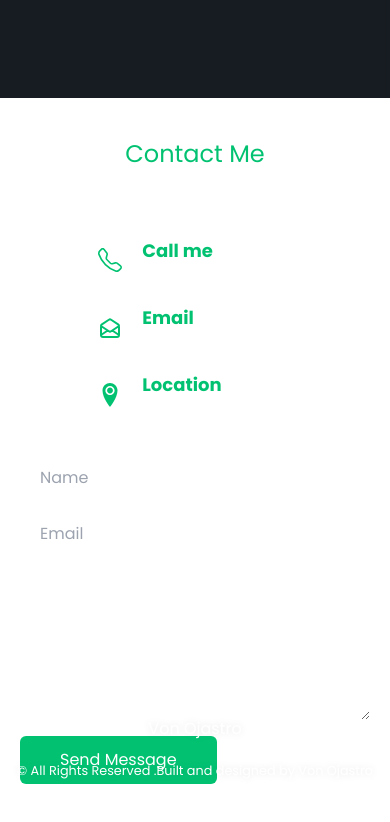
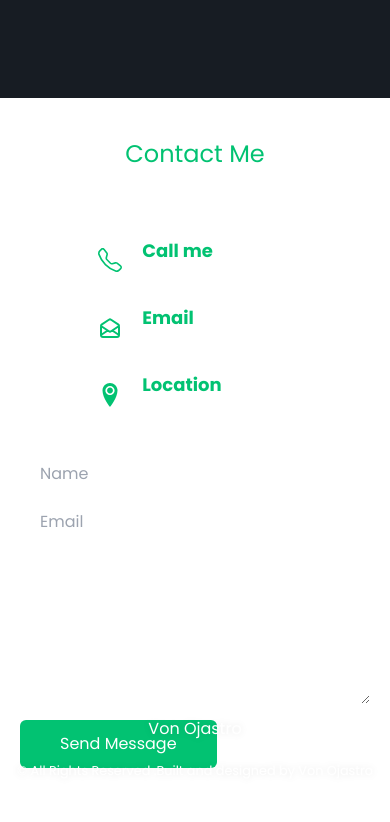
Before and after one commit to vonojastro/portfolio-web, a Next.js app: page / in a window 390 px wide. Shown: the part 2914-3736 px from the top of the page. Built offline with nearby package versions, Linux system fonts and the light colour scheme.

Commit message:
contact changes

```diff
--- a/components/Contact.tsx
+++ b/components/Contact.tsx
@@ -54,10 +54,10 @@ const Contact = () => {
 
             <form className='flex flex-col gap-4 md:gap-5 items-start w-full' onClick={onSubmit}>
               <div className='flex flex-col md:flex-row gap-4 w-full'>
-                <input type='text' placeholder='Name' className='w-full px-5 py-2 md:py-1 rounded-sm' onChange={(e) => setContactInput({ ...contactInput, name: e.target.value })} />
-                <input type='email' placeholder='Email' className='w-full px-5 py-2 md:py-1 rounded-sm' onChange={(e) => setContactInput({ ...contactInput, email: e.target.value })} />
+                <input type='text' placeholder='Name' className='w-full px-5 py-1 md:py-2 rounded-sm' onChange={(e) => setContactInput({ ...contactInput, name: e.target.value })} />
+                <input type='email' placeholder='Email' className='w-full px-5 py-1 md:py-2 rounded-sm' onChange={(e) => setContactInput({ ...contactInput, email: e.target.value })} />
               </div>
-              <textarea className='w-full px-5 py-2 md:py-1 rounded-sm h-full min-h-[150px]' onChange={(e) => setContactInput({ ...contactInput, message: e.target.value })} />
+              <textarea className='w-full px-5 py-1 md:py-2 rounded-sm h-full min-h-[150px]' onChange={(e) => setContactInput({ ...contactInput, message: e.target.value })} />
               <button className='border-[#02c272] bg-[#02c272] text-white hover:text-[#02c272] hover:bg-white px-10 py-3 duration-300 ease-in-out rounded-md'>Send Message</button>
             </form>
 
```
